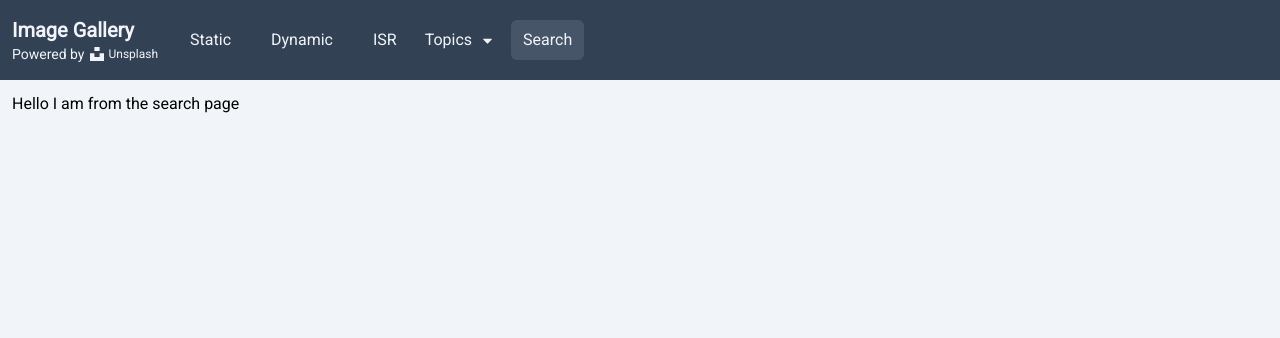
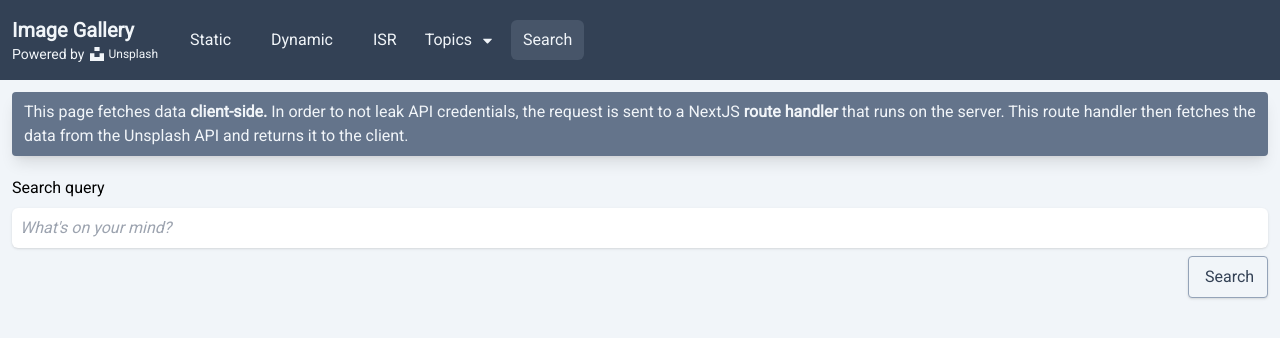
Before and after one commit to marcelee0713/NextJS-Image-Gallery, a Next.js app: page /search in a window 1280 px wide. Shown: the top 338 px of the page. Built offline with nearby package versions, Linux system fonts and the light colour scheme.

Commit message:
Added Search Page

```diff
--- a/src/app/NavBar.tsx
+++ b/src/app/NavBar.tsx
@@ -11,7 +11,9 @@ export default function NavigationBar() {
   return (
     <>
       <header
-        className={`z-10 flex gap-2 items-center bg-slate-700 sticky top-0 text-slate-100 py-4 sm:flex-col sm:items-stretch sm:duration-500 sm:ease-in ${
+        className={`z-10 ${
+          isPressed && `z-20`
+        } flex gap-2 items-center bg-slate-700 sticky top-0 text-slate-100 py-4 sm:flex-col sm:items-stretch sm:duration-500 sm:ease-in ${
           isPressed ? `max-h-navHeight` : `max-h-20`
         }`}
       >
--- /dev/null
+++ b/src/app/api/search/route.tsx
@@ -0,0 +1,18 @@
+import { UnsplashSearchResponse } from "@/models/unsplash-image";
+import { NextResponse } from "next/server";
+
+export async function GET(request: Request) {
+  const { searchParams } = new URL(request.url);
+  const query = searchParams.get("query");
+
+  if (!query) {
+    return NextResponse.json({ error: "No query provided" }, { status: 400 });
+  }
+
+  const response = await fetch(
+    `https://api.unsplash.com/search/photos?query=${query}&client_id=${process.env.UNSPLASH_ACCESS_KEY}`
+  );
+  const { results }: UnsplashSearchResponse = await response.json();
+
+  return NextResponse.json(results);
+}
--- a/src/app/search/page.tsx
+++ b/src/app/search/page.tsx
@@ -1,8 +1,14 @@
-export default async function SearchPage() {
-  await new Promise((resolve) => setTimeout(resolve, 1000));
-  return (
-    <>
-      <div>Hello I am from the search page</div>
-    </>
-  );
+import SearchPage from "./search_page";
+
+// "use client";
+// You can not use "metadata" since it is a server side component
+// But you since Page() is only the one we need to be on the Client side
+// So we have to make a function out of it.
+
+export const metadata = {
+  title: "Image Gallery | Search",
+};
+
+export default async function Page() {
+  return <SearchPage />;
 }
--- /dev/null
+++ b/src/app/search/search_page.tsx
@@ -0,0 +1,165 @@
+"use client";
+
+import { UnsplashImage } from "@/models/unsplash-image";
+import { FormEvent, useState } from "react";
+import Image from "next/image";
+import Loading from "../loading";
+import { BiErrorCircle } from "react-icons/bi";
+import { GiShrug } from "react-icons/gi";
+
+export default function SearchPage() {
+  // I know there is a lot of stuff
+  // But in the future please use Vercel's SWR
+  const [searchResults, setSearchResults] = useState<UnsplashImage[] | null>(
+    null
+  );
+  const [searchResultsLoading, setSearchResultsLoading] = useState(false);
+  const [searchResultsLoadingIsError, setSearchResultsLoadingIsError] =
+    useState(false);
+  const [scrollPos, setScrollPos] = useState(0);
+
+  async function handleSubmit(e: FormEvent<HTMLFormElement>) {
+    e.preventDefault();
+    const formData = new FormData(e.target as HTMLFormElement);
+    const query = formData.get("query")?.toString().trim();
+
+    if (query) {
+      try {
+        setSearchResults(null);
+        setSearchResultsLoadingIsError(false);
+        setSearchResultsLoading(true);
+
+        const response = await fetch("/api/search?query=" + query);
+        const images: UnsplashImage[] = await response.json();
+        setSearchResults(images);
+      } catch (e) {
+        console.error(e);
+        setSearchResultsLoadingIsError(true);
+      } finally {
+        setSearchResultsLoading(false);
+      }
+    }
+  }
+
+  window.addEventListener("scroll", () => {
+    const scrolled = window.scrollY;
+    setScrollPos(scrolled);
+  });
+
+  return (
+    <div className="flex flex-col h-full gap-5">
+      <div className="min-w-fit max-w-sm bg-slate-500 text-slate-100 sm:text-xs py-2 px-3 shadow-lg rounded">
+        This page fetches data <strong>client-side.</strong> In order to not
+        leak API credentials, the request is sent to a NextJS{" "}
+        <strong>route handler</strong> that runs on the server. This route
+        handler then fetches the data from the Unsplash API and returns it to
+        the client.
+      </div>
+      <form onSubmit={handleSubmit} className="flex flex-col gap-2">
+        <label>Search query</label>
+        <input
+          name="query"
+          type="text"
+          placeholder="What's on your mind?"
+          className={`sm:z-10 outline-slate-500 sm:z-9 p-2 shadow rounded-md placeholder:font-normal placeholder:italic sm:transition-opacity sm:duration-300 ${
+            scrollPos > 124 ? "sm:opacity-0 sm:z-9" : "sm:opacity-100 sm:z-10"
+          }`}
+        ></input>
+        <button
+          type="submit"
+          disabled={searchResultsLoading}
+          className={`sm:z-10 self-end bg-slate-100 w-20 py-2 px-4 text-slate-700 rounded shadow border border-slate-400 hover:bg-slate-700 hover:text-slate-100 sm:transition-opacity sm:duration-300 ${
+            scrollPos > 180 ? "sm:opacity-0 sm:z-9" : "sm:opacity-100 sm:z-10"
+          }`}
+        >
+          Search
+        </button>
+      </form>
+
+      {searchResultsLoading && (
+        <div className="grid grid-cols-4 h-screen gap-3 sm:grid-cols-2">
+          <div className="relative w-full h-96">
+            <div className="bg-slate-500 animate-pulse w-full h-full object-cover m-1 rounded-md"></div>
+          </div>
+          <div className="relative w-full h-96">
+            <div className="bg-slate-500 animate-pulse w-full h-full object-cover m-1 rounded-md"></div>
+          </div>
+          <div className="relative w-full h-96">
+            <div className="bg-slate-500 animate-pulse w-full h-full object-cover m-1 rounded-md"></div>
+          </div>
+          <div className="relative w-full h-96">
+            <div className="bg-slate-500 animate-pulse w-full h-full object-cover m-1 rounded-md"></div>
+          </div>
+          <div className="relative w-full h-96">
+            <div className="bg-slate-500 animate-pulse w-full h-full object-cover m-1 rounded-md"></div>
+          </div>
+          <div className="relative w-full h-96">
+            <div className="bg-slate-500 animate-pulse w-full h-full object-cover m-1 rounded-md"></div>
+          </div>
+          <div className="relative w-full h-96">
+            <div className="bg-slate-500 animate-pulse w-full h-full object-cover m-1 rounded-md"></div>
+          </div>
+          <div className="relative w-full h-96">
+            <div className="bg-slate-500 animate-pulse w-full h-full object-cover m-1 rounded-md"></div>
+          </div>
+          <div className="relative w-full h-96">
+            <div className="bg-slate-500 animate-pulse w-full h-full object-cover m-1 rounded-md"></div>
+          </div>
+          <div className="relative w-full h-96">
+            <div className="bg-slate-500 animate-pulse w-full h-full object-cover m-1 rounded-md"></div>
+          </div>
+          <div className="relative w-full h-96">
+            <div className="bg-slate-500 animate-pulse w-full h-full object-cover m-1 rounded-md"></div>
+          </div>
+          <div className="relative w-full h-96">
+            <div className="bg-slate-500 animate-pulse w-full h-full object-cover m-1 rounded-md"></div>
+          </div>
+          <div className="relative w-full h-96">
+            <div className="bg-slate-500 animate-pulse w-full h-full object-cover m-1 rounded-md"></div>
+          </div>
+          <div className="relative w-full h-96">
+            <div className="bg-slate-500 animate-pulse w-full h-full object-cover m-1 rounded-md"></div>
+          </div>
+          <div className="relative w-full h-96">
+            <div className="bg-slate-500 animate-pulse w-full h-full object-cover m-1 rounded-md"></div>
+          </div>
+          <div className="relative w-full h-96">
+            <div className="bg-slate-500 animate-pulse w-full h-full object-cover m-1 rounded-md"></div>
+          </div>
+        </div>
+      )}
+      {searchResultsLoadingIsError && (
+        <div className="flex flex-col gap-2 items-center justify-center">
+          <BiErrorCircle size={50} className="text-red-500" />
+          <p className="text-center">Something went wrong, please try again.</p>
+        </div>
+      )}
+      {searchResults?.length === 0 && (
+        <div className="flex flex-col gap-2 items-center justify-center">
+          <GiShrug size={50} className="text-slate-700" />
+          <p className="text-center">None existent. Try a different query?</p>
+        </div>
+      )}
+
+      {searchResults && (
+        <>
+          <div className="grid grid-cols-4 h-screen gap-3 sm:grid-cols-2">
+            {searchResults.map((image) => (
+              <>
+                <div className="relative w-full h-96">
+                  <Image
+                    src={image.urls.raw}
+                    alt={image.description}
+                    key={image.urls.raw}
+                    fill
+                    className="w-full h-full object-cover m-1 rounded-md"
+                  />
+                </div>
+              </>
+            ))}
+          </div>
+        </>
+      )}
+    </div>
+  );
+}
--- a/src/models/unsplash-image.ts
+++ b/src/models/unsplash-image.ts
@@ -9,3 +9,7 @@ export type UnsplashImage = {
   width: number;
   height: number;
 };
+
+export type UnsplashSearchResponse = {
+  results: UnsplashImage[];
+};
```
